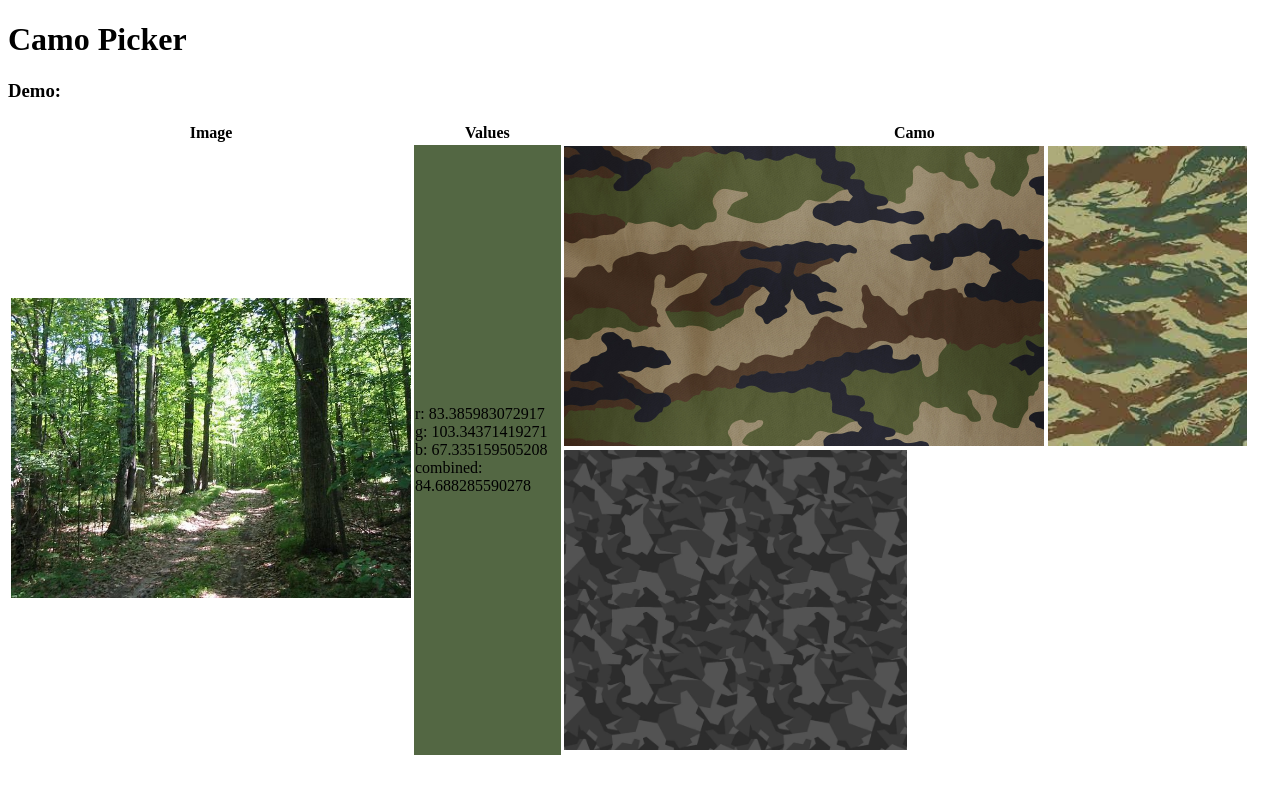
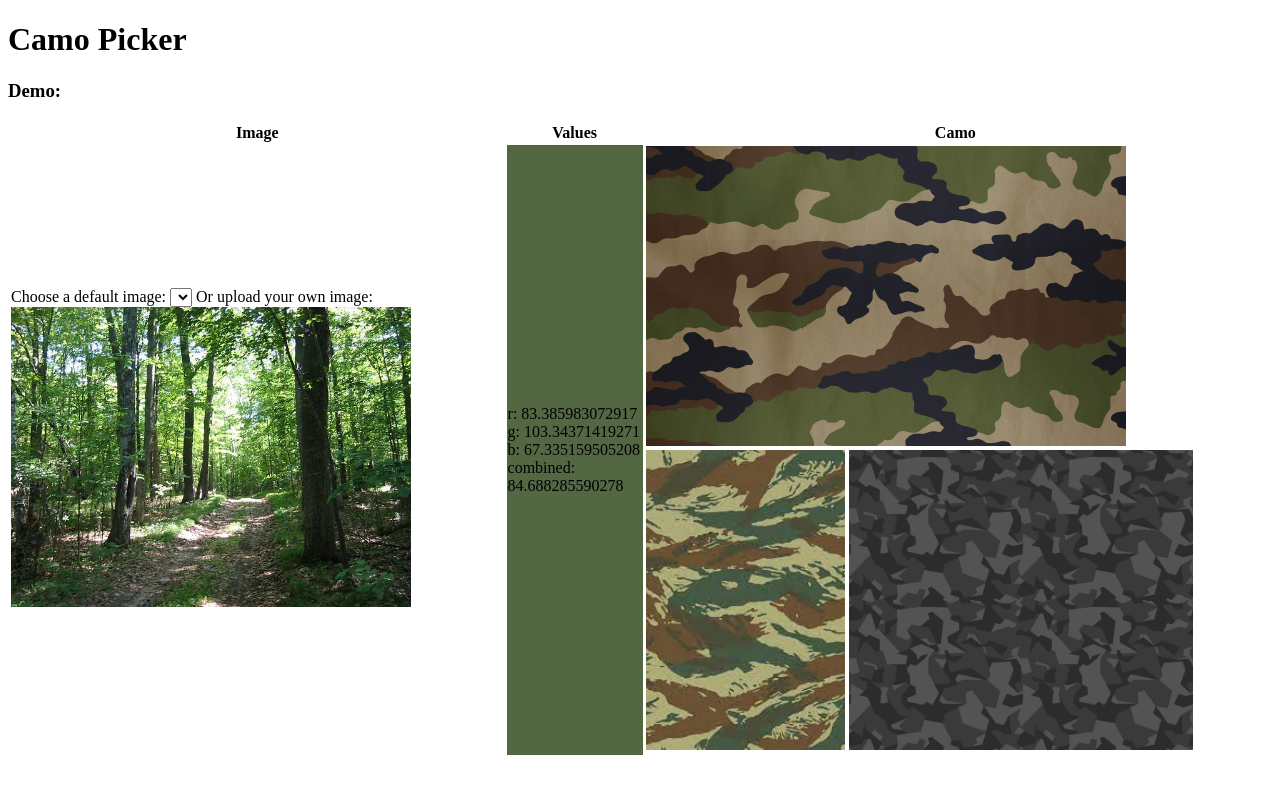
Before and after one commit to HexaDevelopmentDE/Camo-Picker, a PHP site: page / in a window 1280 px wide. Run offline with PHP 8.4, Linux system fonts and the light colour scheme; lists and menus that the app fills with data are empty.

Commit message:
Update index.php

```diff
--- a/index.php
+++ b/index.php
@@ -59,7 +59,15 @@
         </tr>
         <tr>
             <td>
-                <img src=<?php echo $image_url;?> id="compare_img" style="height: 300px;">
+                <form action="index.php" method="post">
+                    <label for="default_image">Choose a default image:</label>
+                    <select name="default_image" id="default_image">
+                        <option value="example1"><img src=".\img\demo\example1.jpg" style="height: 100px;"></option>
+                        <option value="example2"><img src=".\img\demo\example2.jpg" style="height: 100px;"></option>
+                    </select>
+                    <label for="upload_image">Or upload your own image:</label>
+                    <img src=<?php echo $image_url;?> id="compare_img" style="height: 300px;">
+                </form>
             </td>
             <td id="average_rgb">
                 <?php echo "
```
